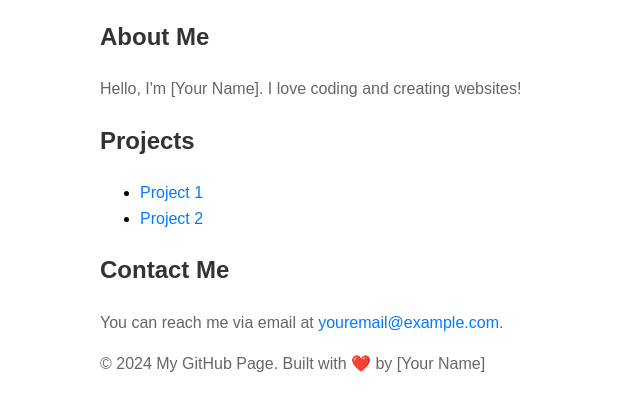
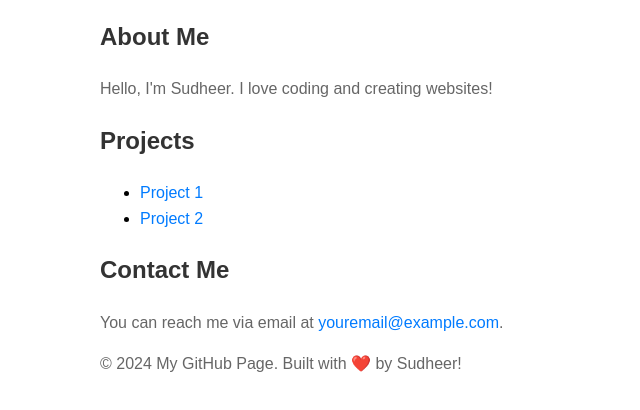
Before and after one commit to sudheerbhuvana/sudheerbhuvana.github.io, a plain HTML site: page index.html in a window 1280 px wide. Shown: the part 96-506 px from the top of the page, without its empty margins (140-780 px from the left). Drawn offline with Linux system fonts and the light colour scheme.

Commit message:
Update index.html

```diff
--- a/index.html
+++ b/index.html
@@ -33,7 +33,7 @@
     </header>
     <main>
         <h2>About Me</h2>
-        <p>Hello, I'm [Your Name]. I love coding and creating websites!</p>
+        <p>Hello, I'm Sudheer. I love coding and creating websites!</p>
 
         <h2>Projects</h2>
         <ul>
@@ -46,7 +46,7 @@
         <p>You can reach me via email at <a href="mailto:youremail@example.com">youremail@example.com</a>.</p>
     </main>
     <footer>
-        <p>&copy; 2024 My GitHub Page. Built with ❤️ by [Your Name]</p>
+        <p>&copy; 2024 My GitHub Page. Built with ❤️ by Sudheer!</p>
     </footer>
 </body>
 </html>
```
